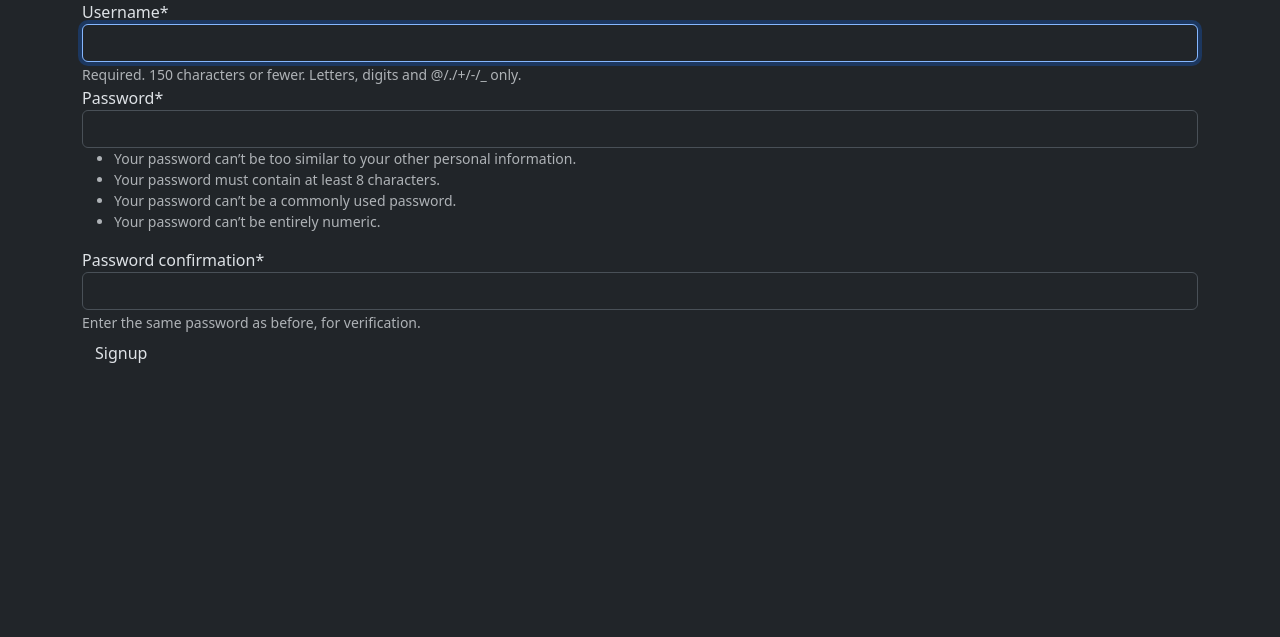
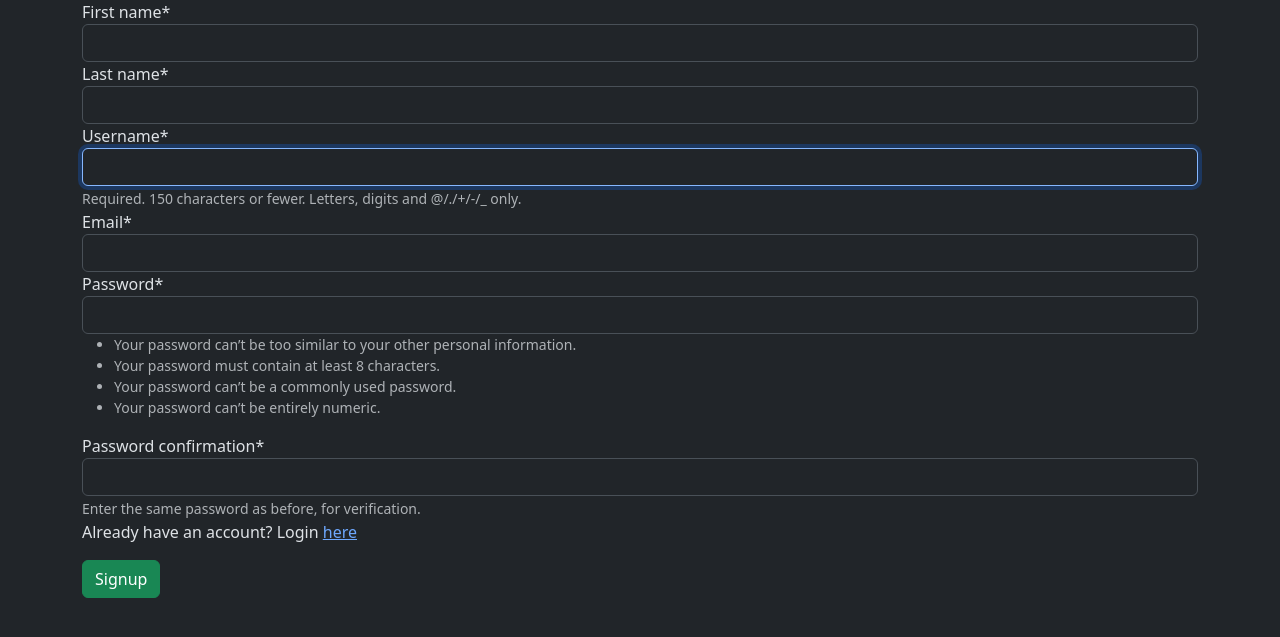
Before and after one commit to Revertionist/django-ecommerce-website, a Django app: page /signup/ in a window 1280 px wide. Shown: the top 637 px of the page. Run offline with Django 4.2, Linux system fonts and the light colour scheme; some libraries are stand-ins or nearby versions.

Commit message:
card and signup update

```diff
--- a/main/views.py
+++ b/main/views.py
@@ -1,6 +1,8 @@
 from django.shortcuts import render
-
+from .models import Product
+import json
 # Create your views here.
 
 def home(request):
-    return render (request, 'main/pages/home.html')
+    products=Product.objects.get(id=2)
+    return render (request, 'main/pages/home.html', {"product": products})
--- /dev/null
+++ b/register/forms.py
@@ -0,0 +1,13 @@
+from django.contrib.auth import login, authenticate
+from django.contrib.auth.forms import UserCreationForm
+from django import forms
+from django.contrib.auth.models import User
+
+class RegisterForm(UserCreationForm):
+    first_name = forms.CharField(max_length=30)
+    last_name = forms.CharField(max_length=30)
+    email = forms.EmailField()
+
+    class Meta:
+        model = User
+        fields = ["first_name", "last_name", "username", "email", "password1", "password2"]
--- a/register/templates/register/pages/signup.html
+++ b/register/templates/register/pages/signup.html
@@ -14,7 +14,8 @@ Signup
     <form method="POST" class="form-group">
         {% csrf_token %}
         {{form|crispy}}
-        <button type="submit" class="btn btn_success">Signup</button>
+        <p>Already have an account? Login <a href="/login/">here</a></p>
+        <button type="submit" class="btn btn-success">Signup</button>
     </form>
 </div>
 {% endblock %}
--- a/register/templates/registration/login.html
+++ b/register/templates/registration/login.html
@@ -7,7 +7,8 @@
     <form class="form-group" method="post">
         {% csrf_token %}
         {{form|crispy}}
-        <button type="submit" class="btn btn_success">Login</button>
+        <p>Don't have an account? Signup <a href="/signup/">here</a></p>
+        <button type="submit" class="btn btn-success">Login</button>
     </form>
 </div>
 {% endblock %}
--- a/register/views.py
+++ b/register/views.py
@@ -1,12 +1,12 @@
 from django.shortcuts import render
 from django.contrib.auth import login, authenticate
-from django.contrib.auth.forms import UserCreationForm
+from .forms import RegisterForm
 # Create your views here.
 def signup(request):
     if request.method=="POST":
-        form = UserCreationForm(request.POST)
+        form = RegisterForm(request.POST)
         if form.is_valid():
             form.save()
     else:
-        form = UserCreationForm()
+        form = RegisterForm()
     return render (request, 'register/pages/signup.html', {"form": form})
```
Also changed, not shown: main/templates/main/pages/home.html (+14 -0 lines).
